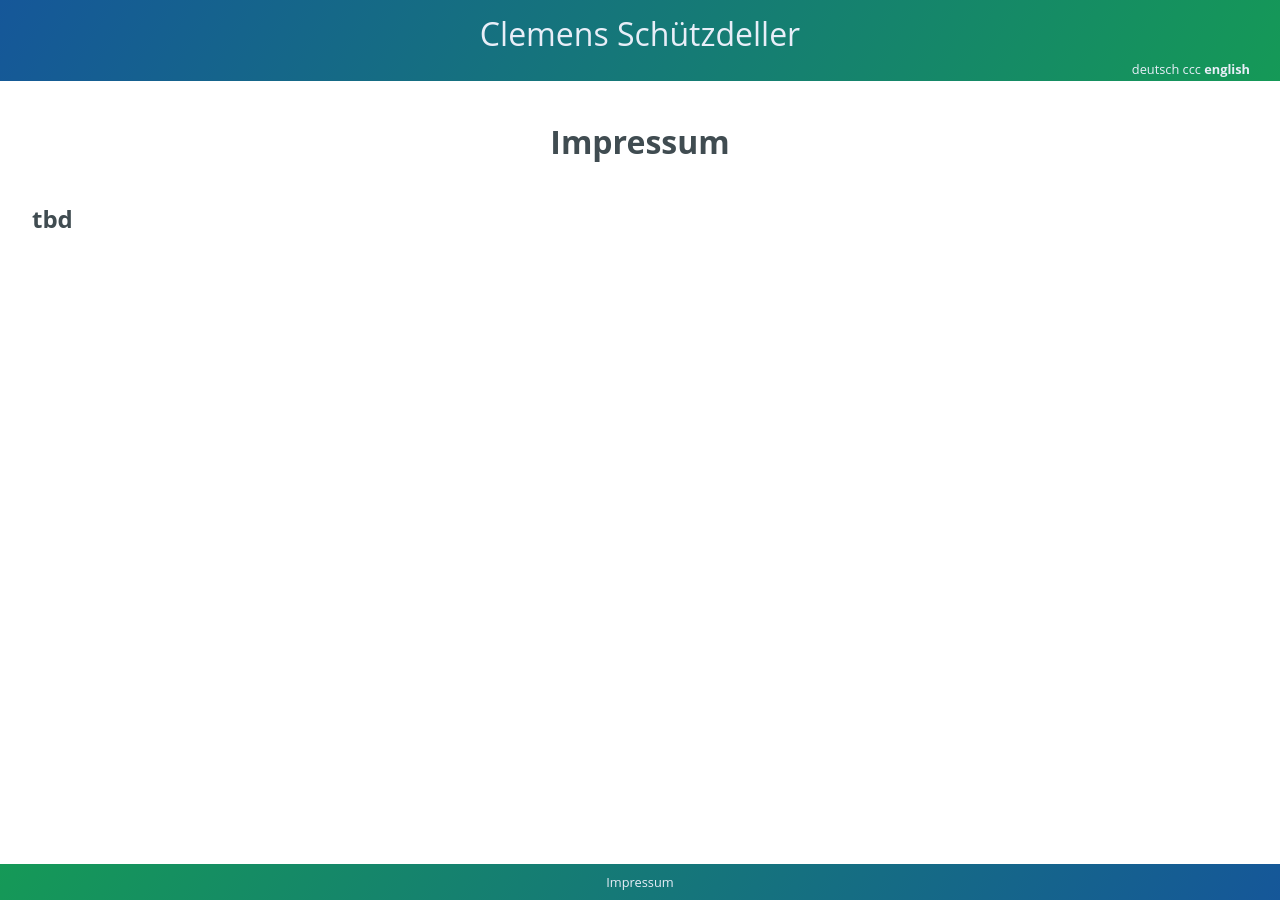
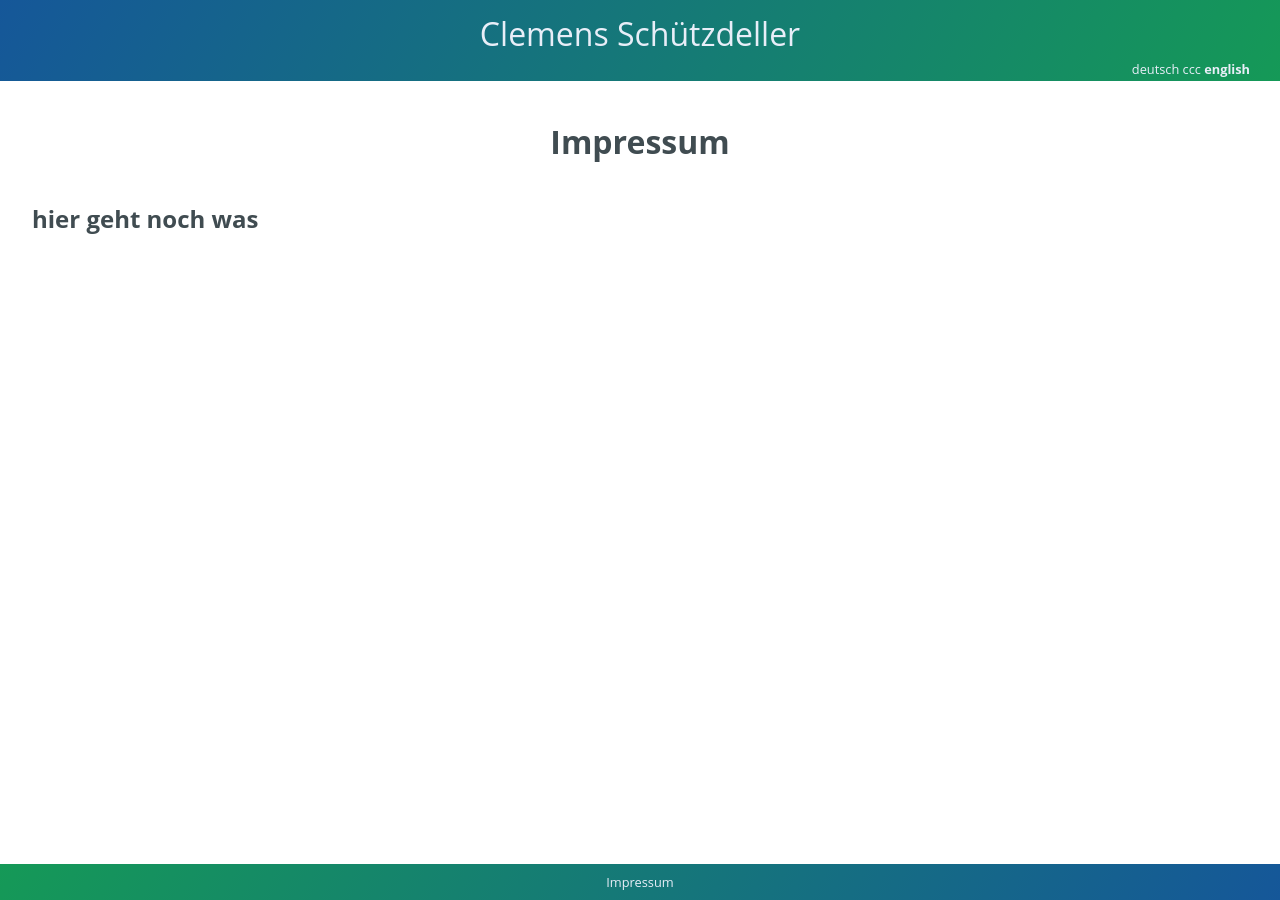
Before and after one commit to cs-LA/home, a Jekyll site: the page built from Impressum.md, in a window 1280 px wide. Built offline with Jekyll 4.4.1, drawn with Linux system fonts in a browser that asks for light colours; our own code applies the rules of GitHub Pages for plain Markdown files.

Commit message:
Update Impressum.md

```diff
--- a/Impressum.md
+++ b/Impressum.md
@@ -1,3 +1,3 @@
 # Impressum
 
-<h3>tbd</h3>
+### hier geht noch was
```
